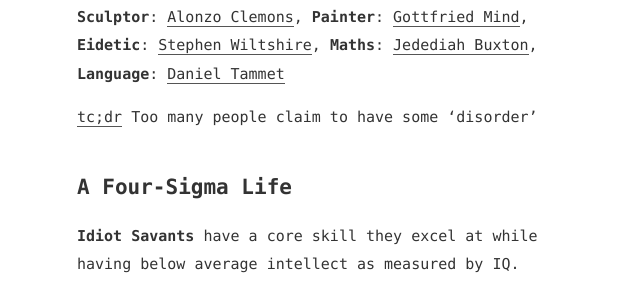
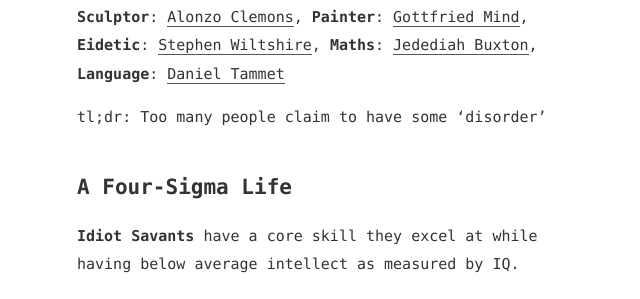
Before and after one commit to firmai/snowde.github.io, a Jekyll site: the page built from _posts/2017-12-16-an-idiot-savant.md, in a window 1280 px wide. Shown: the part 310-609 px from the top of the page, without its empty margins (313-953 px from the left). Built offline with Jekyll 4.4.1, drawn with Linux system fonts in a browser that asks for light colours.

```diff
--- a/_posts/2017-12-16-an-idiot-savant.md
+++ b/_posts/2017-12-16-an-idiot-savant.md
@@ -13,7 +13,7 @@ __Maths__: <a href="https://en.wikipedia.org/wiki/Jedediah_Buxton" target="_blan
 __Language__: <a href="https://en.wikipedia.org/wiki/Daniel_Tammet" target="_blank">Daniel Tammet</a>
 
 
-<a href="https://www.urbandictionary.com/define.php?term=TCDR" target="_blank">tc;dr</a> Too many people claim to have some 'disorder'
+tl;dr: Too many people claim to have some 'disorder'
 
 
 ## A Four-Sigma Life
@@ -24,7 +24,7 @@ Savant syndrome is condition in which persons with serious mental disabilities,
 
 I recall a period in my youth where people would claim to be dyslexic, ambidextrous and autistic to obtain the 'preceived' societal benfits of such disorders.
 
-Looking at this correlation <a href="https://trends.google.com/trends/explore?date=all&q=Am%20I%20Dyslexic,Dyslexia%20Benefits" target="_blank">trend</a>, it is likely that more people are claiming pseudo-syndrome status for perceived personal benefits.
+Looking at this correlation <a href="https://trends.google.com/trends/explore?date=all&q=Am%20I%20Autistic,Autism%20Benefits" target="_blank">trend</a>, it is likely that more people are claiming pseudo-syndrome status for perceived personal benefits.
 
 It is a shock to witness a savant. But generally speaking savants are not the best in a domain.
 
```
